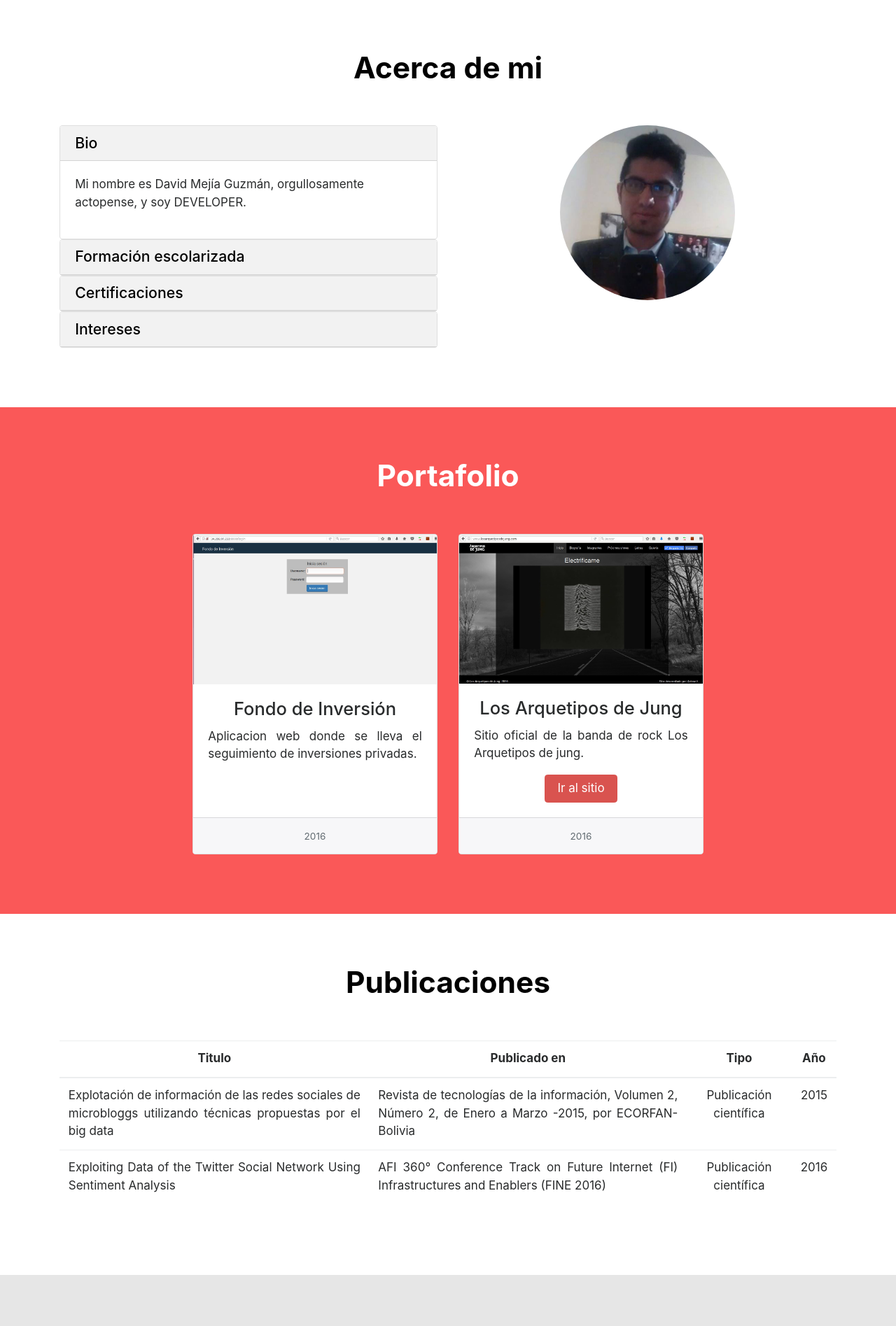
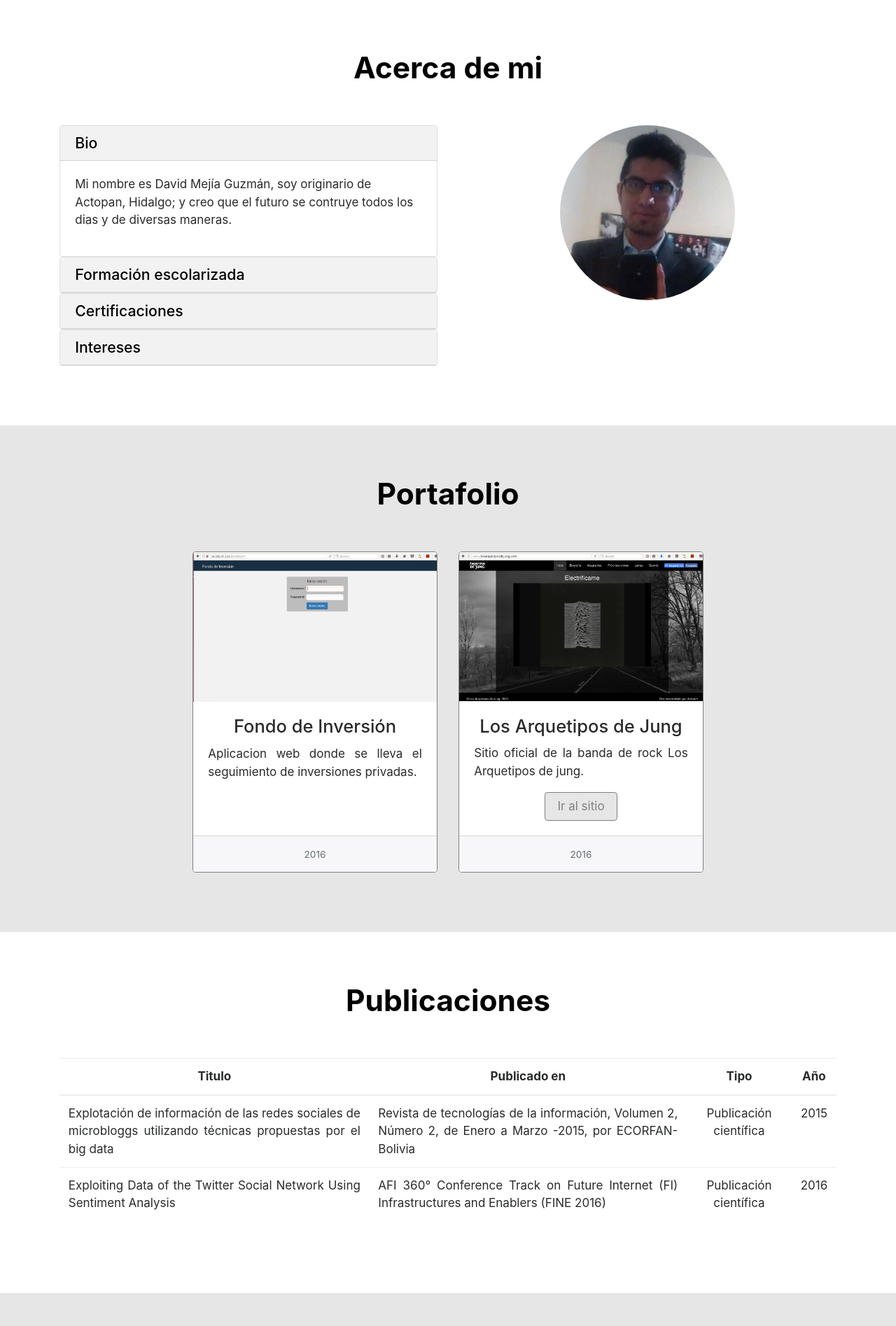
Before and after one commit to dxviidmg/DavidMejia, a Django app: template main/templates/main/home.html in a window 1280 px wide. Shown: the part 801-2696 px from the top of the page at 70% size. Run offline with Django 3.2, Linux system fonts and the light colour scheme; the template is opened without the code that fills it: values that come from a table or form of the project are taken from there, others are empty; data comes from the database, SQL or seed files in the repository; both versions use the stored data as it was after the commit; parts of the project's set-up code (start-up, migrations or seed data) failed here and were passed over; some libraries are stand-ins or nearby versions.

Commit message:
Mejora en estilos, y funcionamiento de scroll

```diff
--- a/main/templates/main/home.html
+++ b/main/templates/main/home.html
@@ -16,37 +16,37 @@
 			<button class="navbar-toggler navbar-toggler-right" type="button" data-toggle="collapse" data-target="#navbarSupportedContent" aria-controls="navbarSupportedContent" aria-expanded="false" aria-label="Toggle navigation">
 			<span class="navbar-toggler-icon"></span>
 			</button>
-			<a class="navbar-brand" href="#">David Mejía</a>
+			<a class="navbar-brand" href="#inicio" id="link-inicio">David Mejía</a>
 			<div class="collapse navbar-collapse" id="navbarSupportedContent">
 				<ul class="navbar-nav mr-auto">
 				</ul>
 				<ul class="navbar-nav">
 					<li class="nav-item">
-						<a class="nav-link" href="#">Inicio</a>
+						<a id="link-inicio2" class="nav-link" href="#inicio">Inicio</a>
 					</li>
 					<li class="nav-item">
-						<a class="nav-link" href="#">Acerca de mi</a>
+						<a id="link-sobre-mi" class="nav-link" href="#sobre-mi">Acerca de mi</a>
 					</li>
 					<li class="nav-item">
-						<a class="nav-link" href="#">Portafolio</a>
+						<a id="link-portafolio" class="nav-link" href="#portafolio">Portafolio</a>
 					</li>
 					<li class="nav-item">
-						<a class="nav-link" href="#">Publicaciones</a>
+						<a id="link-publicaciones" class="nav-link" href="#publicaciones">Publicaciones</a>
 					</li>
 					<li class="nav-item">
-						<a class="nav-link" href="#">Comunidades</a>
+						<a id="link-comunidades" class="nav-link" href="#comunidades">Comunidades</a>
 					</li>
 					<li class="nav-item">
-						<a class="nav-link" href="#">Galeria</a>
+						<a id="link-galeria" class="nav-link" href="#galeria">Galeria</a>
 					</li>
 					<li class="nav-item">
-						<a class="nav-link" href="#">Contacto</a>
+						<a id="link-contacto" class="nav-link" href="#contacto">Contacto</a>
 					</li>
 				</ul>
 			</div>
 		</nav>
 
-		<section class="inicio d-flex align-items-center">
+		<section id="inicio" class="inicio d-flex align-items-center">
 			<div class="container">
 				<div class="row">
 					<div class="col-sm-12 mensaje">
@@ -58,7 +58,7 @@
 			</div>
 		</section>
 
-		<section class="sobre-mi">
+		<section id="sobre-mi" class="sobre-mi">
 			<div class="container">
 				<h1>Acerca de mi</h1>
 				<div class="row">
@@ -71,7 +71,7 @@
 								</div>
 								<div id="collapseOne" class="collapse show" role="tabpanel" aria-labelledby="headingOne">
 									<div class="card-block">
-										<p>Mi nombre es David Mejía Guzmán, orgullosamente actopense, y soy DEVELOPER.</p>
+										<p>Mi nombre es David Mejía Guzmán, soy originario de Actopan, Hidalgo; y creo que el futuro se contruye todos los dias y de diversas maneras.</p>
 									</div>
 								</div>
 							</div>
@@ -87,9 +87,11 @@
 										{%for grado in grados%}
 
 										<h4>{{grado.titulo}}</h4>
-										<p>Escuela: {{grado.institucion}}.</p>
-										<p>Cedula Profesional: {{grado.cedula}}</p>
-										<p>Año de egreso: {{grado.año_egreso}}</p>
+										<ul>
+										<li>Escuela: {{grado.institucion}}.</li>
+										<li>Cedula Profesional: {{grado.cedula}}</li>
+										<li>Año de egreso: {{grado.año_egreso}}</li>
+										</ul>
 
 										{%empty%}
 
@@ -111,12 +113,15 @@
 										{%for certificacion in certificaciones%}
 
 										<h4>{{certificacion.nombre}}</h4>
-										<p>Entidad certificadora: {{certificacion.entidad}}</p>
-										<p>Año: {{certificacion.año}}</p>
+										<ul>
+										<li>Entidad certificadora: {{certificacion.entidad}}</li>
+										<li>Año: {{certificacion.año}}</li>
+										</ul>
 
 										{%empty%}
 
 										<p>Lista de certificaciones vacia</p>
+
 
 										{%endfor%}
 
@@ -156,15 +161,15 @@
 			</div>
 		</section>
 
-		<section class="portafolio">
+		<section id="portafolio" class="portafolio">
 			<div class="container">
-				<h1 style="color: white;">Portafolio</h1>
+				<h1>Portafolio</h1>
 				<div class="row justify-content-center">
 
 					{%for proyecto in proyectos%}
 
 					<div class="col-sm-6 col-md-4 espacio text-center">
-						<div class="card">
+						<div class="card card-proyecto">
 							<img class="card-img-top" src="{{proyecto.imagen.url}}" alt="Imagen no disponible">
 							<div class="card-block">
 								<h4 class="card-title text-center">{{proyecto.nombre}}</h4>
@@ -172,7 +177,7 @@
 
 								{%if proyecto.enlace%}
 
-								<a href="http://{{proyecto.enlace}}" class="btn btn-danger" role="button">Ir al sitio</a>
+								<a href="http://{{proyecto.enlace}}" class="btn" role="button">Ir al sitio</a>
 
 								{%endif%}
 
@@ -189,7 +194,7 @@
 			</div>
 		</section>
 
-		<section class="publicaciones">
+		<section id="publicaciones" class="publicaciones">
 			<div class="container">
 				<h1>Publicaciones</h1>
 				<div class="row">
@@ -231,7 +236,7 @@
 			</div>
 		</section>
 
-		<section class="comunidades">
+		<section id="comunidades" class="comunidades">
 			<div class="container">
 				<h1>Comunidades</h1>
 				<div class="row justify-content-center">
@@ -258,7 +263,7 @@
 			</div>
 		</section>
 
-		<section class="galeria">
+		<section id="galeria" class="galeria">
 			<div class="container">
 				<h1>Galeria</h1>
 				<div class="row">
@@ -282,9 +287,9 @@
 			</div>
 		</section>
 
-		<section class="contacto">
+		<section id="contacto" class="contacto">
 			<div class="container">
-				<h1 style="color: white;">Contacto</h1>
+				<h1 style="color: #fff;">Contacto</h1>
 				<div class="row justify-content-center text-center">
 					<div class="col-sm-4 espacio-contacto">
 						<a href="https://www.facebook.com/dxviidmg"><i class="fa fa-facebook-official fa-5x" aria-hidden="true"></i></a>
@@ -305,5 +310,6 @@
 		</footer>
 		<script type="text/javascript" src="{%static 'js/jquery.js'%}"></script>
 		<script type="text/javascript" src="{%static 'js/bootstrap.min.js'%}"></script>
+		<script type="text/javascript" src="{%static 'js/codigo.js'%}"></script>
 	</body>
 </html>
--- a/main/urls.py
+++ b/main/urls.py
@@ -2,5 +2,5 @@ from django.conf.urls import url
 from . import views
 
 urlpatterns = [
-	url(r'^home', views.Home.as_view(), name="home"),
+	url(r'^', views.Home.as_view(), name="home"),
 ]
--- a/static/css/estilos.css
+++ b/static/css/estilos.css
@@ -1,3 +1,4 @@
+/*General*/
 html {
 	font-size: 17px;
 }
@@ -17,6 +18,15 @@ section {
 .espacio {
 	padding-bottom: 50px;
 }
+
+/*Navbar*/
+
+.navbar-light .navbar-nav .nav-link {
+    color: rgba(255,255,255, .8);
+}
+.navbar-inverse .navbar-nav .nav-link:focus, .navbar-inverse .navbar-nav .nav-link:hover {
+    color: white;
+}
 /*Sección de inicio*/
 .inicio {
 	background-image: url("../img/fondo.png");
@@ -27,7 +37,6 @@ section {
 
 .mensaje {
 	color: white;
-	/*background-color: rgba(254, 254, 254, 0.2);*/
 }
 
 /*Sección de sobre-mi*/
@@ -54,22 +63,35 @@ section {
     background-size: cover;
 }
 
-/*Portafolio*/
+/*Sección de Portafolio*/
 
 .portafolio {
-	background-color: #FA5858;
+	background-color: #E6E6E6;
 }
 
 img {
 	width: 100%;
 }
 
-/*Publicaciones*/
+.card-proyecto {
+    border-color: gray;
+}
+
+.btn {
+    background-color: #E6E6E6;
+    color: gray;
+    border-color: gray;
+}
+
+.btn:hover {
+    color: black;
+}
+/*Sección de Publicaciones*/
 .publicaciones {
 	background-color: white;
 }
 
-/*Comunidades*/
+/*Sección de Comunidades*/
 .comunidades {
 	background-color: #E6E6E6;
 }
@@ -88,7 +110,6 @@ img {
     height: 100%;
     transition: all .5s;
     backface-visibility: hidden;
-
 
 }
 
@@ -109,7 +130,6 @@ img {
     background-color: white;
 }
 
-
 .flip_panel:hover .front {
     z-index: 1;
     transform: rotateY(180deg);
@@ -127,7 +147,7 @@ img {
 
 }
 
-/*Galeria*/
+/*Sección de Galeria*/
 
 .galeria {
 	background-color: white;
@@ -138,9 +158,11 @@ img {
     width: 100%;
     height: 100%;
 }
+
 .imageWrapper img {
     display: block;
 }
+
 .imageWrapper .cornerLink {
     opacity: 0;
 
@@ -156,14 +178,14 @@ img {
     -moz-transition: opacity 500ms;
     -o-transition: opacity 500ms;
     transition: opacity 500ms;
+}
 
-}
 .imageWrapper:hover .cornerLink {
     opacity: 0.8;
     bottom: 0;
 }
 
-/*Contacto*/
+/*Sección de Contacto*/
 
 .contacto {
 	background-color: #151515;
@@ -174,13 +196,15 @@ img {
 }
 
 .fa-5x {
-    color: #F2F2F2;
+    color: white;
 }
 
 .fa-5x:hover {
-    color: #BDBDBD;
+    color: #E6E6E6;
 }
+
 /*Footer*/
+
 footer {
 	padding-top: 10px;
 	padding-bottom: 5px;
--- a/static/js/codigo.js
+++ b/static/js/codigo.js
@@ -1,4 +1,10 @@
 $("#link-inicio").click(function() {
+    $('html, body').animate({
+        scrollTop: $("#inicio").offset().top
+    }, 2000);
+});
+
+$("#link-inicio2").click(function() {
     $('html, body').animate({
         scrollTop: $("#inicio").offset().top
     }, 2000);
```
Also changed, not shown: db.sqlite3, static/p.jpg (deleted).
